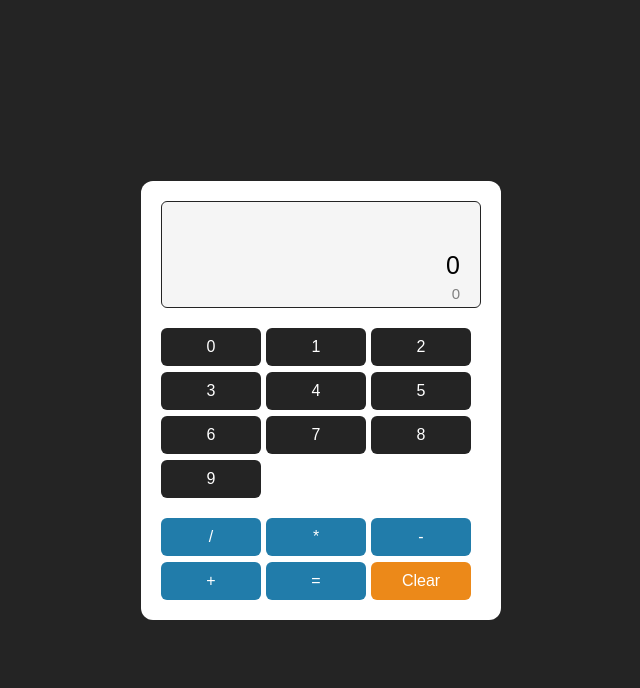
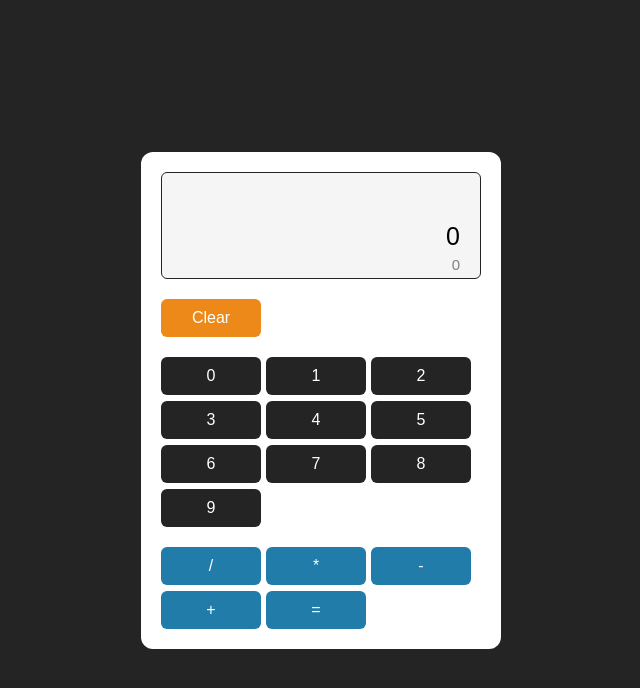
Before and after one commit to DMP92/simple_calculator, a website built with Vite: page src/index.html in a window 1280 px wide. Shown: the whole page, without its empty margins (319-959 px from the left). Built offline with nearby package versions, Linux system fonts and the light colour scheme.

Commit message:
I added a div container for the clear button.

```diff
--- a/src/index.html
+++ b/src/index.html
@@ -11,6 +11,9 @@
             <div class="calc_screen">
                 <div class="calc_user_input">0</div>
                 <div class="calc_total">0</div>
+            </div>
+            <div class="clearContainer">
+                <div button-type="clear" class="calc_button clear dark_button calc_math_button">Clear</div>
             </div>
             <div class="calc_numeric_button_group">
                 <div button-type="operand" class="calc_button dark_button num_button calc_button_0">0</div>
@@ -30,7 +33,6 @@
                 <div button-type="operator" class="calc_button blue_button math_button calc_math_button">-</div>
                 <div button-type="operator" class="calc_button blue_button math_button calc_math_button">+</div>
                 <div button-type="equalSign" class="calc_button blue_button calculate calc_math_button">=</div>
-                <div button-type="clear" class="calc_button clear dark_button calc_math_button">Clear</div>
             </div>
         </div>
     </section>
```
